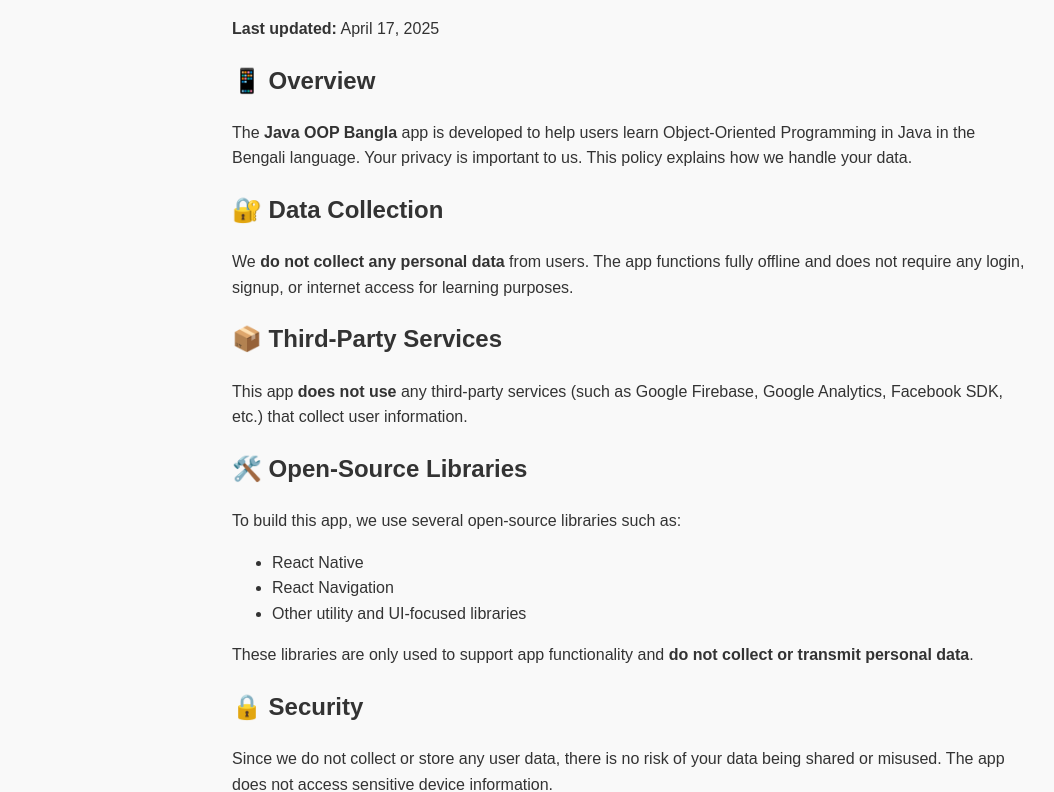
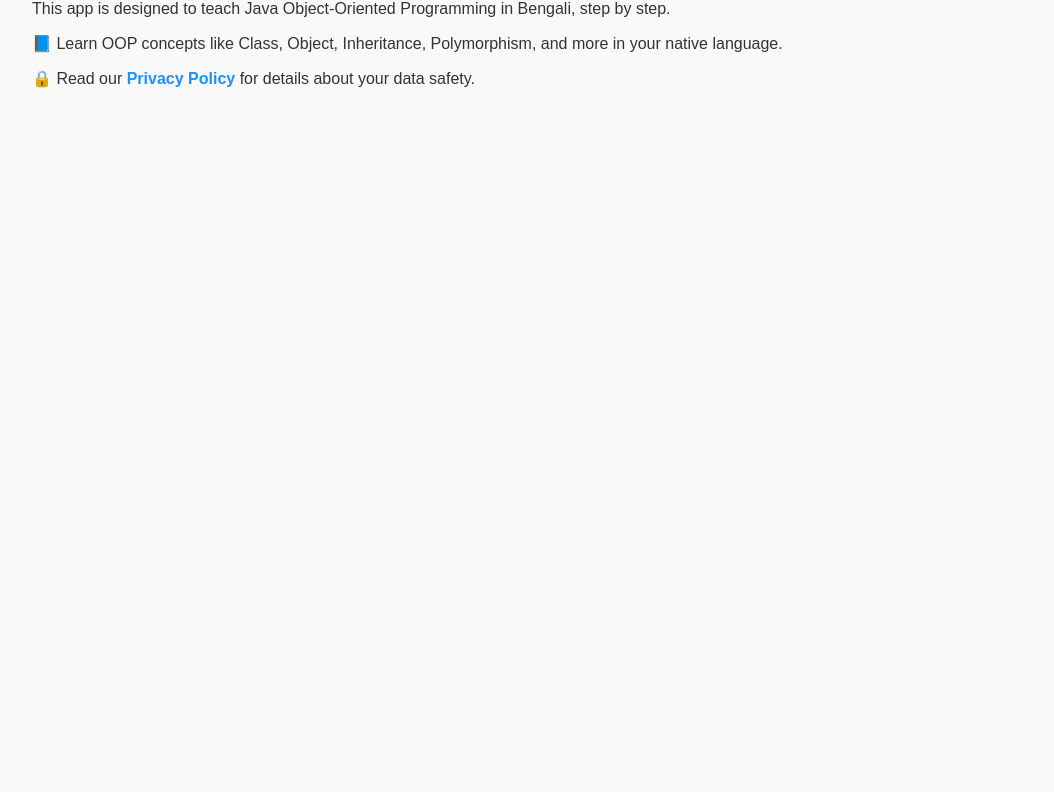
Before and after one commit to sabidsoft/javaoopbangla, a plain HTML site: page index.html in a window 1280 px wide. Shown: the part 98-890 px from the top of the page, without its empty margins (8-1062 px from the left). After the commit the page ends 800 px from the top, so only its background shows below. Drawn offline with Linux system fonts and the light colour scheme.

Commit message:
privacy policy page separated

```diff
--- a/index.html
+++ b/index.html
@@ -1,53 +1,30 @@
 <!DOCTYPE html>
 <html lang="en">
-
 <head>
-    <meta charset="UTF-8">
-    <meta name="viewport" content="width=device-width, initial-scale=1.0">
-    <title>Privacy Policy - Java OOP Bangla</title>
+  <meta charset="UTF-8" />
+  <meta name="viewport" content="width=device-width, initial-scale=1.0"/>
+  <title>Java OOP Bangla - Home</title>
+  <style>
+    body {
+      font-family: Arial, sans-serif;
+      margin: 40px;
+      background-color: #f9f9f9;
+      color: #333;
+    }
+    h1 {
+      color: #1e90ff;
+    }
+    a {
+      color: #1e90ff;
+      text-decoration: none;
+      font-weight: bold;
+    }
+  </style>
 </head>
-
-<body
-    style="font-family: Arial, sans-serif; line-height: 1.6; padding: 20px; max-width: 800px; margin: auto; background-color: #f9f9f9; color: #333;">
-    <h1>Privacy Policy for Java OOP Bangla App</h1>
-    <p><strong>Last updated:</strong> April 17, 2025</p>
-
-    <h2>📱 Overview</h2>
-    <p>The <strong>Java OOP Bangla</strong> app is developed to help users learn Object-Oriented Programming in Java in
-        the Bengali language. Your privacy is important to us. This policy explains how we handle your data.</p>
-
-    <h2>🔐 Data Collection</h2>
-    <p>We <strong>do not collect any personal data</strong> from users. The app functions fully offline and does not
-        require any login, signup, or internet access for learning purposes.</p>
-
-    <h2>📦 Third-Party Services</h2>
-    <p>This app <strong>does not use</strong> any third-party services (such as Google Firebase, Google Analytics,
-        Facebook SDK, etc.) that collect user information.</p>
-
-    <h2>🛠️ Open-Source Libraries</h2>
-    <p>To build this app, we use several open-source libraries such as:</p>
-    <ul>
-        <li>React Native</li>
-        <li>React Navigation</li>
-        <li>Other utility and UI-focused libraries</li>
-    </ul>
-    <p>These libraries are only used to support app functionality and <strong>do not collect or transmit personal
-            data</strong>.</p>
-
-    <h2>🔒 Security</h2>
-    <p>Since we do not collect or store any user data, there is no risk of your data being shared or misused. The app
-        does not access sensitive device information.</p>
-
-    <h2>👶 Children's Privacy</h2>
-    <p>This app does not target children under the age of 13, and we do not knowingly collect any data from children.
-    </p>
-
-    <h2>📩 Contact Us</h2>
-    <p>If you have any questions or concerns about our privacy practices, feel free to contact the developer:</p>
-    <p>
-        <strong>Developer Name:</strong> MD Sabid Hasan<br />
-        <strong>Email:</strong> 06sabid@gmail.com
-    </p>
+<body>
+  <h1>Welcome to Java OOP Bangla App</h1>
+  <p>This app is designed to teach Java Object-Oriented Programming in Bengali, step by step.</p>
+  <p>📘 Learn OOP concepts like Class, Object, Inheritance, Polymorphism, and more in your native language.</p>
+  <p>🔒 Read our <a href="privacy_policy.html">Privacy Policy</a> for details about your data safety.</p>
 </body>
-
 </html>
```
Also changed, not shown: privacy_policy.html (added, +53 -0 lines).
